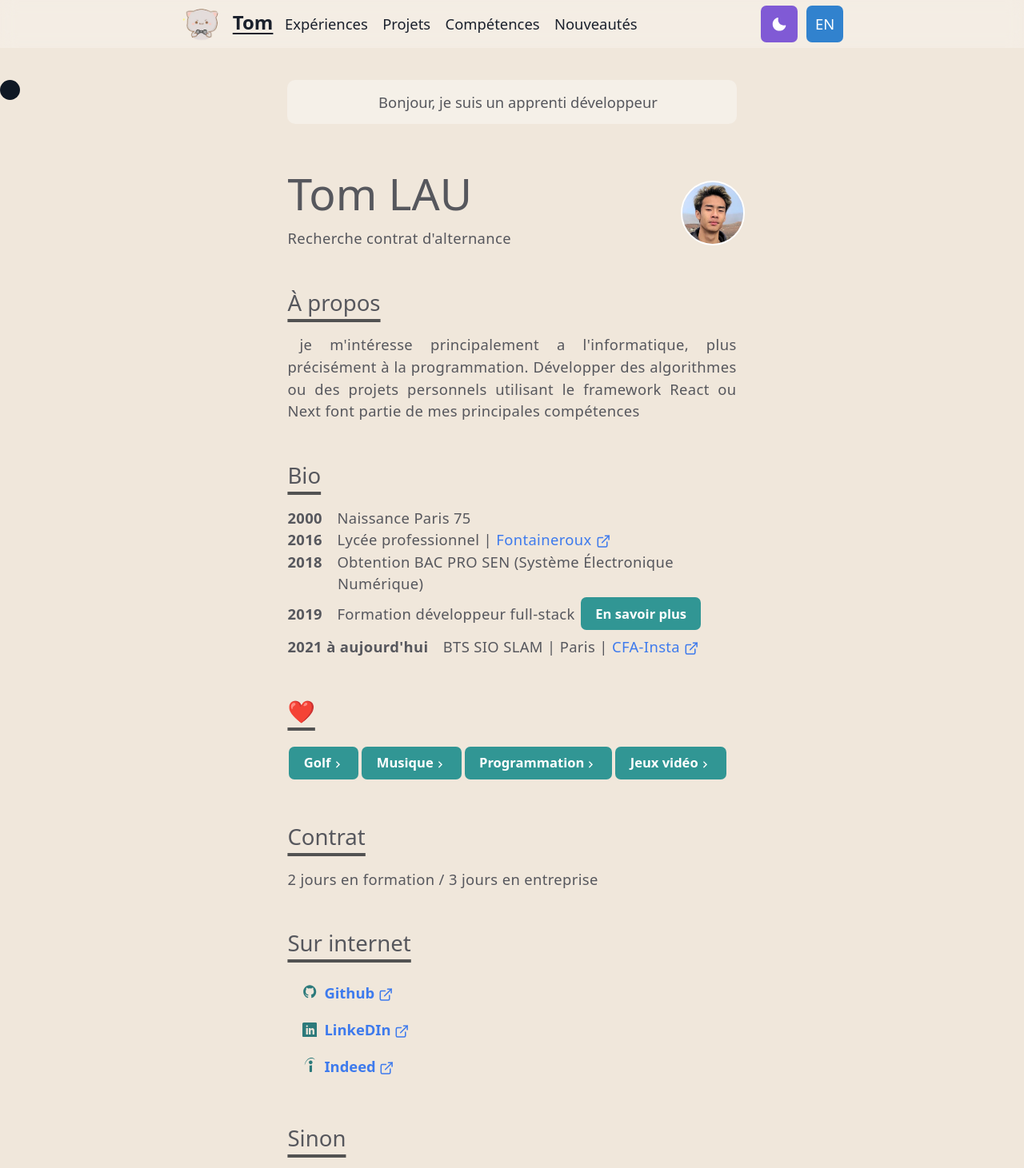
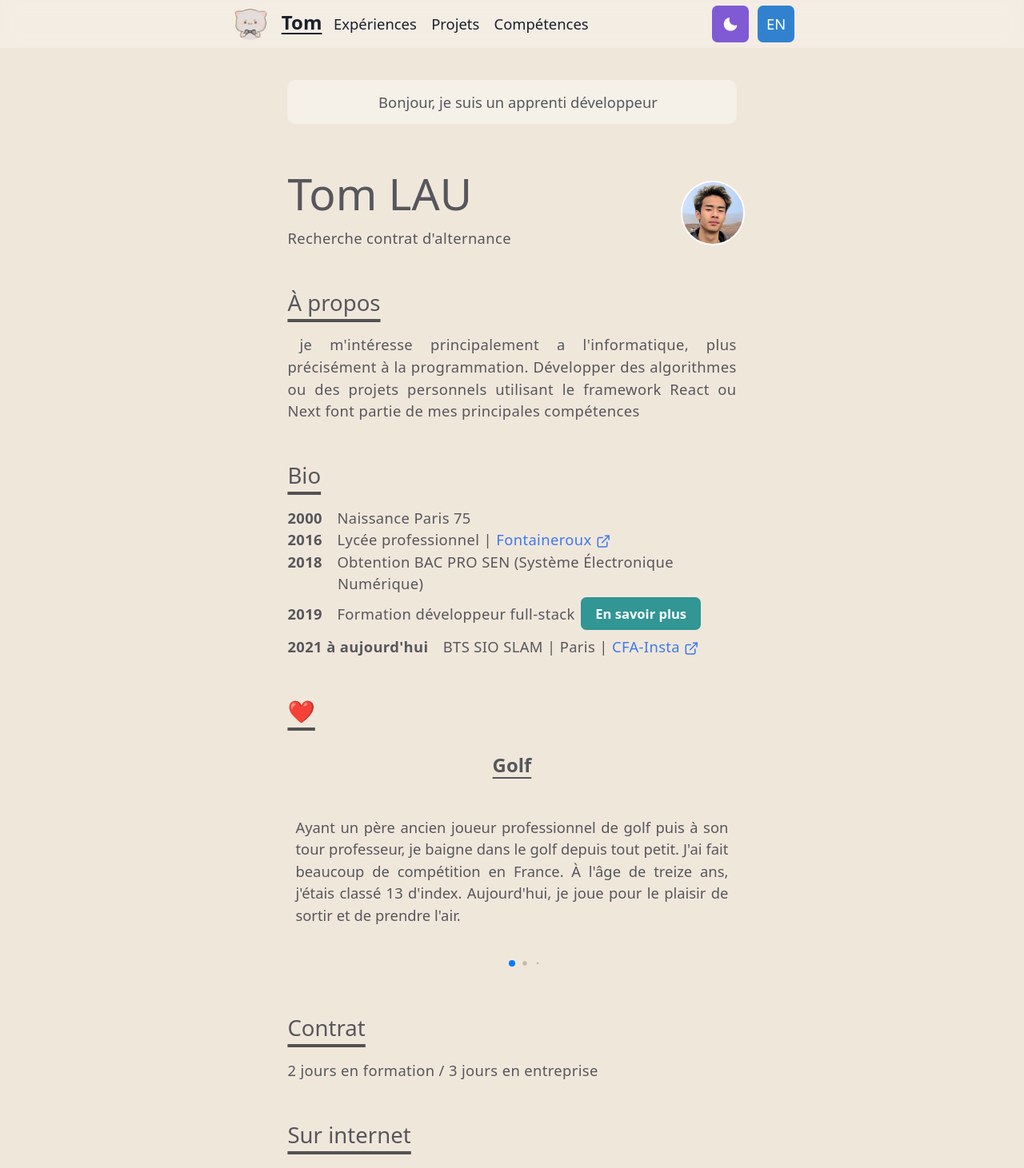
Before and after one commit to KiSEiGitHub/Me, a Next.js app: page / in a window 1280 px wide. Shown: the top 1461 px of the page at 80% size. Built offline with nearby package versions, Linux system fonts and the light colour scheme.

Commit message:
feat(index) : swiper like section

```diff
--- a/Theme/Theme.jsx
+++ b/Theme/Theme.jsx
@@ -18,7 +18,6 @@ const styles = {
         body : {
             bg                           : mode('#f0e7db', '#202023')(props),
             fontFamily                   : '@import url(\'https://fonts.googleapis.com/css2?family=M+PLUS+Rounded+1c&display=swap\');',
-            cursor                       : { sm : 'block', md : 'block', lg : 'none' },
             '&::-webkit-scrollbar'       : {
                 width        : 2,
                 borderRadius : '20px'
--- a/components/Navbar.jsx
+++ b/components/Navbar.jsx
@@ -107,18 +107,6 @@ const Navbar = () => {
                         {toggleLang ? 'Compétences' : 'Skills'}
                     </Box>
                 </Link>
-                <Link href = "/News" passHref>
-                    <Box
-                        backgroundColor = {router.pathname === '/News' ? 'teal.300' : ''}
-                        p = {1}
-                        color = {router.pathname === '/News' ? 'black' : ''}
-                        textDecoration = {router.pathname === '/News' ? 'underline' : ''}
-                        textUnderlineOffset = {4}
-                        cursor = "pointer"
-                    >
-                        {toggleLang ? 'Nouveautés' : 'News'}
-                    </Box>
-                </Link>
             </HStack>
             <Box d = {{ sm : 'block', md : 'none' }} mr = {2}>
                 <Menu>
@@ -148,13 +136,6 @@ const Navbar = () => {
                                 </a>
                             </Link>
                         </MenuItem>
-                        <MenuItem>
-                            <Link href = {'/News'}>
-                                <a>
-                                    {toggleLang ? 'Nouveautés' : 'News'}
-                                </a>
-                            </Link>
-                        </MenuItem>
                     </MenuList>
                 </Menu>
             </Box>
--- a/package.json
+++ b/package.json
@@ -17,7 +17,8 @@
     "next": "^12.1.0",
     "react": "17.0.2",
     "react-dom": "17.0.2",
-    "react-icons": "^4.3.1"
+    "react-icons": "^4.3.1",
+    "swiper": "^8.0.6"
   },
   "devDependencies": {
     "eslint": "8.6.0",
--- a/pages/_app.jsx
+++ b/pages/_app.jsx
@@ -3,7 +3,6 @@ import theme from '../Theme/Theme';
 import MainContainer from '../components/Main-Container';
 import { AnimatePresence } from 'framer-motion';
 import Layout from '../Layout/articles';
-import CustomCursor from '../components/CustomCursor';
 import Reserved from '../components/Reserved';
 import ContexteProvider from '../Hook/ContextProvider';
 
@@ -13,7 +12,6 @@ function MyApp({ Component, pageProps, router }) {
         <ChakraProvider theme = {theme}>
             <ContexteProvider>
                 <MainContainer>
-                    <CustomCursor />
                     <AnimatePresence exitBeforeEnter initial = {true}>
                         <Layout key = {router.route}>
                             <Component {...pageProps} />
--- a/pages/index.jsx
+++ b/pages/index.jsx
@@ -29,6 +29,12 @@ import { TextContext } from '../Hook/TextContext';
 import Formation from '../components/Formation';
 import { Functioncontext } from '../Hook/FunctionContext';
 import { ComponentsContext } from '../Hook/ComponentsContext';
+import { Swiper, SwiperSlide } from 'swiper/react';
+import { EffectFade, Pagination } from 'swiper';
+import 'swiper/css';
+import 'swiper/css/pagination';
+import 'swiper/css/bundle';
+import 'swiper/css/effect-fade';
 
 const Home = () => {
 
@@ -39,9 +45,9 @@ const Home = () => {
     const { Data } = useContext(TextContext);
     const [value, setValue] = useState('tom.lau.974@gmail.com');
     const { hasCopied, onCopy } = useClipboard(value);
+    const { DataLikes } = useContext(TextContext);
 
     const { Copie, valuetwo, isCopied } = useContext(Functioncontext);
-    const { LikePC, LikeMobile } = useContext(ComponentsContext);
 
     return (
         <>
@@ -161,12 +167,52 @@ const Home = () => {
                 {/* Like */}
                 <Section delay = {0.5}>
                     <SectionTitle>❤️</SectionTitle>
-                    <Box d = {{ sm : 'none', md : 'block' }}>
-                        {LikePC()}
-                    </Box>
-                    <Box d = {{ sm : 'block', md : 'none' }}>
-                        {LikeMobile()}
-                    </Box>
+                    <Swiper
+                        pagination = {{
+                            dynamicBullets : true,
+                        }}
+                        grabCursor={true}
+                        loop = {true}
+                        effect='Fade'
+                        modules = {[Pagination, EffectFade]}
+                        style = {{
+                            width  : '100%',
+                            height : 'auto',
+                        }}
+                    >
+                        {DataLikes.map((item) =>
+                            <>
+                                <SwiperSlide
+                                    style={{
+                                        padding: '10px'
+                                    }}
+                                >
+                                    <Text
+                                        textAlign='center'
+                                        fontWeight={600}
+                                        textDecoration='underline'
+                                        fontSize='1.3em'
+                                        textUnderlineOffset={6}
+                                    >
+                                        {toggleLang
+                                            ? item['FR']['Title']
+                                            : item['EN']['Title']
+                                        }
+                                    </Text>
+                                    <Text
+                                        mt={10}
+                                        mb={5}
+                                        textAlign='justify'
+                                    >
+                                        {toggleLang
+                                            ? item['FR']['Desc']
+                                            : item['EN']['Desc']
+                                        }
+                                    </Text>
+                                </SwiperSlide>
+                            </>
+                        )}
+                    </Swiper>
                 </Section>
                 {/* Like */}
 
```
Also changed, not shown: pages/News.jsx (deleted, +0 -78 lines), pages/Projets/Portfolio.jsx (+0 -15 lines), 1 other file (tests, documents, lock files or other folders).
